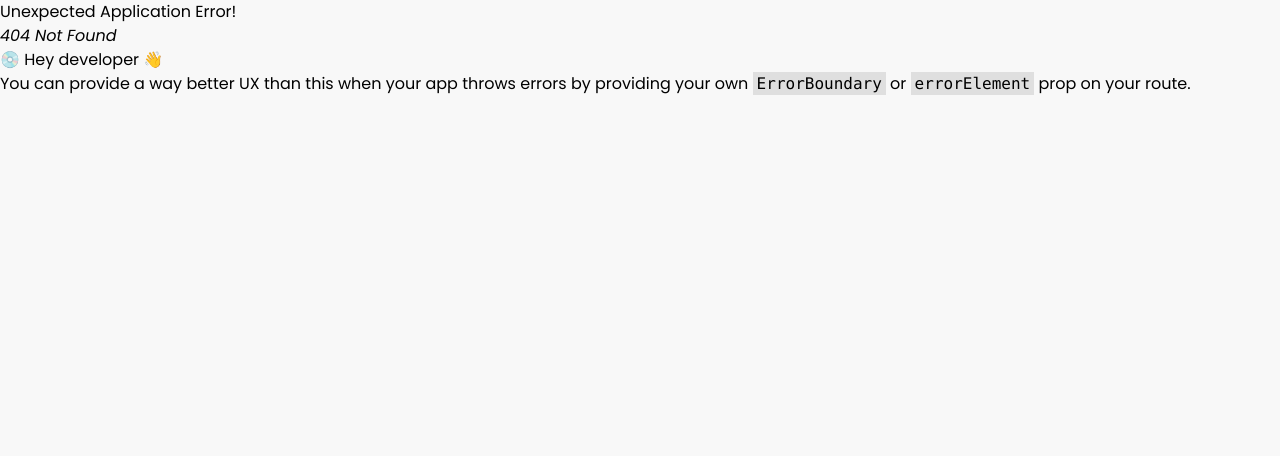
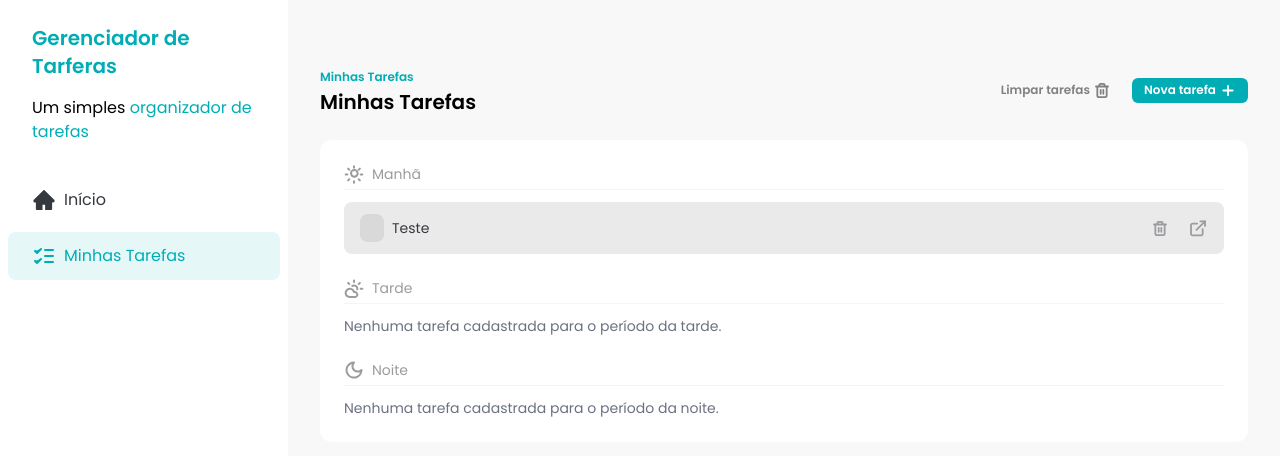
Before and after one commit to Andersonamalta/task-manager, a React (Vite) app: page /tasks in a window 1280 px wide. Before the commit this address had no page. Shown: the top 456 px of the page. Built offline with nearby package versions, Linux system fonts and the light colour scheme; data requests are answered from the project's data file.

Commit message:
feat: add home and tasks page

```diff
--- a/db.json
+++ b/db.json
@@ -3,6 +3,13 @@
     {
       "id": "d88660b7-ed30-4417-9990-e1d50be00b58",
       "status": "not_started"
+    },
+    {
+      "id": "64a19af1-bfa3-4e38-baa8-7af5de689e5f",
+      "time": "Manhã",
+      "title": "Teste",
+      "description": "Teste",
+      "status": "not_started"
     }
   ]
 }
--- a/src/App.jsx
+++ /dev/null
@@ -1,13 +0,0 @@
-import Sidebar from "./components/Sidebar"
-import Tasks from "./components/Tasks"
-
-function App() {
-  return (
-    <div className="flex">
-      <Sidebar />
-      <Tasks />
-    </div>
-  )
-}
-
-export default App
--- a/src/components/Sidebar.jsx
+++ b/src/components/Sidebar.jsx
@@ -4,7 +4,7 @@
 
 const Sidebar = () => {
   return (
-    <div className="h-screen w-72 bg-white">
+    <div className="h-screen w-72 min-w-72 bg-white">
       <div className="space-y-4 px-8 py-6">
         <h1 className="text-xl font-semibold text-[#00ADB5]">
           Gerenciador de Tarferas
@@ -16,12 +16,12 @@
       </div>
 
       <div className="flex flex-col gap-2 p-2">
-        <SidebarButton color="unselected">
+        <SidebarButton href="/" color="unselected">
           <HomeIcon />
           Início
         </SidebarButton>
 
-        <SidebarButton color="selected">
+        <SidebarButton href="/tasks" color="selected">
           {" "}
           <TaskIcon /> Minhas Tarefas
         </SidebarButton>
--- a/src/components/SidebarButton.jsx
+++ b/src/components/SidebarButton.jsx
@@ -1,7 +1,7 @@
 import PropTypes from "prop-types"
 import { tv } from "tailwind-variants"
 
-const SidebarButton = ({ children, color }) => {
+const SidebarButton = ({ children, color, href }) => {
   const sidebar = tv({
     base: "flex items-center gap-2 rounded-lg px-6 py-3",
     variants: {
@@ -12,7 +12,7 @@
     },
   })
   return (
-    <a href="#" className={sidebar({ color })}>
+    <a href={href} className={sidebar({ color })}>
       {children}
     </a>
   )
--- /dev/null
+++ b/src/pages/Home.jsx
@@ -0,0 +1,12 @@
+import Sidebar from "../components/Sidebar"
+import Tasks from "../components/Tasks"
+
+const HomePage = () => {
+  return (
+    <div className="flex">
+      <Sidebar />
+    </div>
+  )
+}
+
+export default HomePage
--- /dev/null
+++ b/src/pages/Tasks.jsx
@@ -0,0 +1,13 @@
+import Sidebar from "../components/Sidebar"
+import Tasks from "../components/Tasks"
+
+function TasksPage() {
+  return (
+    <div className="flex">
+      <Sidebar />
+      <Tasks />
+    </div>
+  )
+}
+
+export default TasksPage
```
Also changed, not shown: src/main.jsx (+9 -3 lines).
